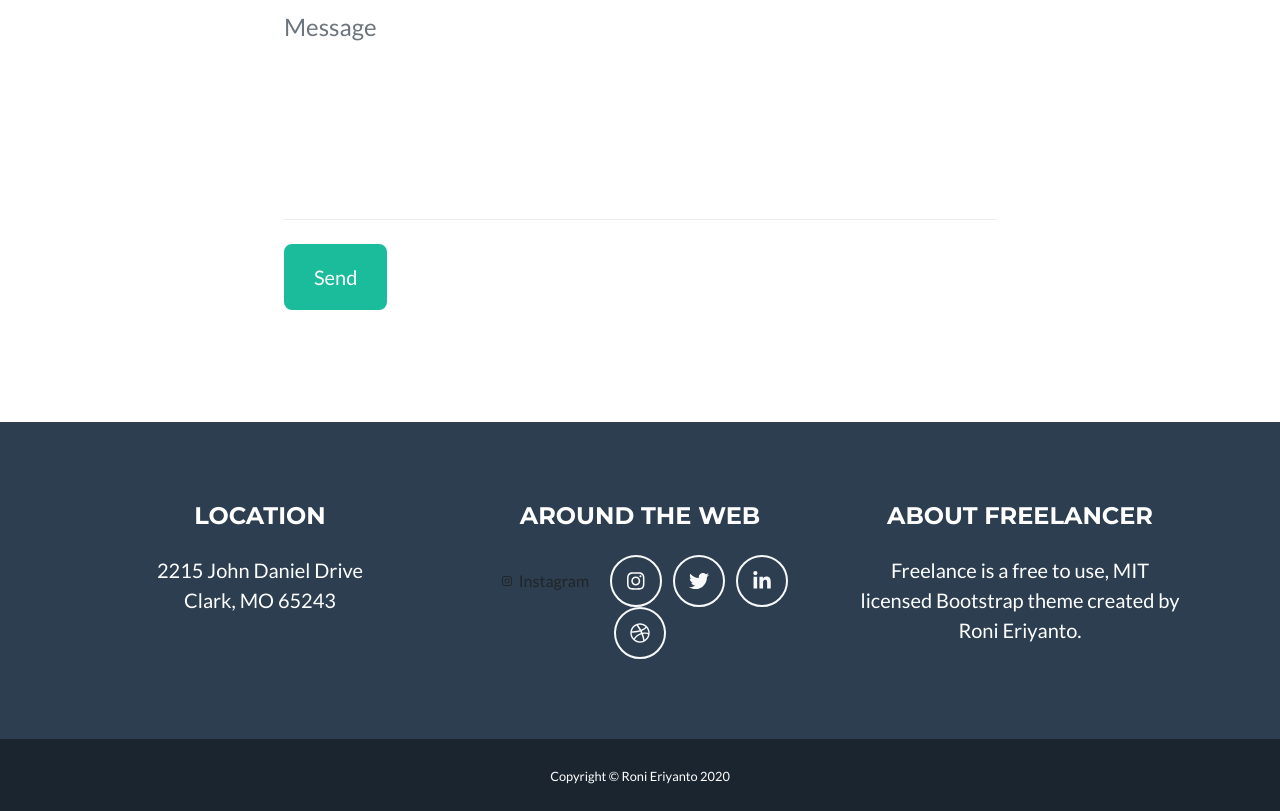
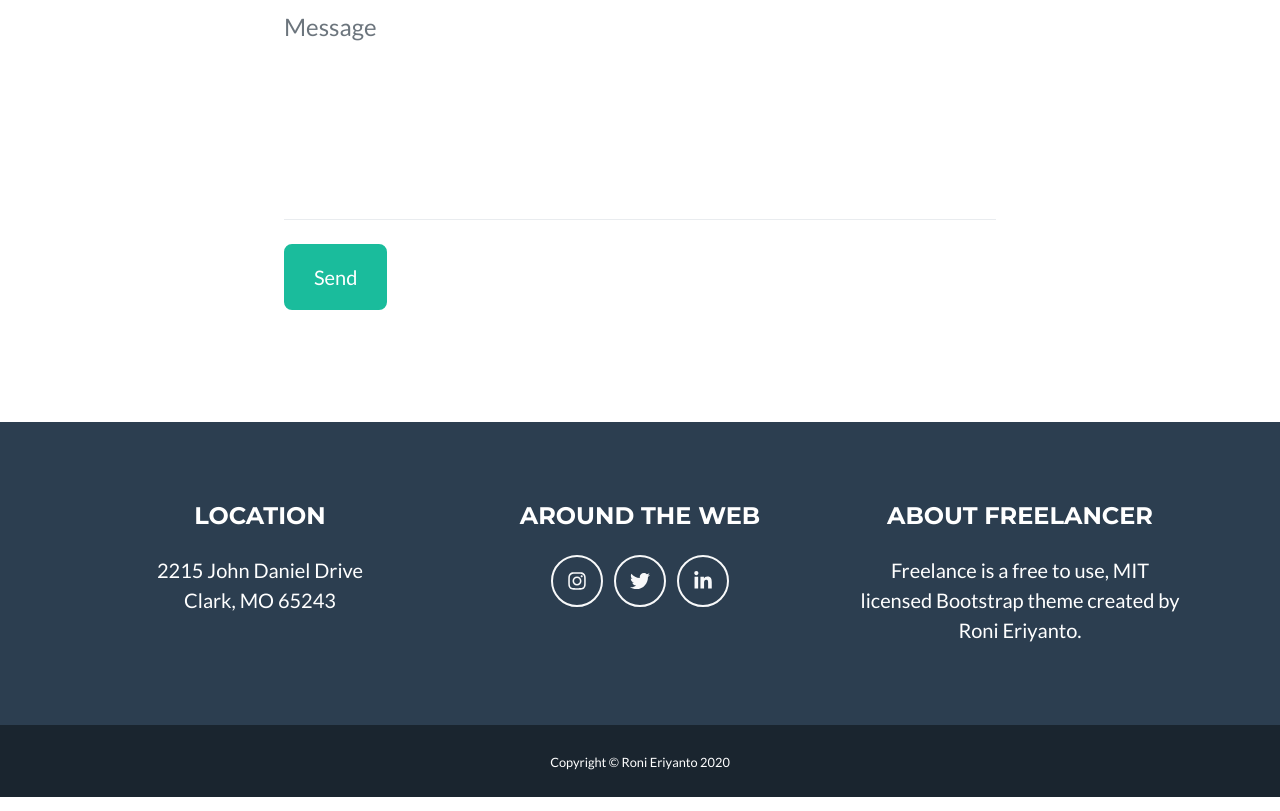
Before and after one commit to ronieriyanto/ronieriyanto.github.io, a plain HTML site: page index.html in a window 1280 px wide. Shown: the part 2672-3483 px from the top of the page. Drawn offline with nearby package versions, Linux system fonts and the light colour scheme.

Commit message:
Update index.html

```diff
--- a/index.html
+++ b/index.html
@@ -208,11 +208,10 @@
                     <div class="col-lg-4 mb-5 mb-lg-0">
                         <h4 class="text-uppercase mb-4">Around the Web</h4>
                         <!--Instagram-->
-                        <button type="button" class="btn btn-ins"><i class="fab fa-instagram pr-1"></i> Instagram</button>
-                        <a class="btn btn-outline-light btn-social mx-1" href="#!"><i class="fab fa-instagram"></i></a>
-                        <a class="btn btn-outline-light btn-social mx-1" href="#!"><i class="fab fa-fw fa-twitter"></i></a>
-                        <a class="btn btn-outline-light btn-social mx-1" href="#!"><i class="fab fa-fw fa-linkedin-in"></i></a>
-                        <a class="btn btn-outline-light btn-social mx-1" href="#!"><i class="fab fa-fw fa-dribbble"></i></a>
+                        <a class="btn btn-outline-light btn-social mx-1" href="https://www.instagram.com/ronierianto/"><i class="fab fa-fw fa-instagram"></i></a>
+                        <a class="btn btn-outline-light btn-social mx-1" href="https://twitter.com/RoniErianto20"><i class="fab fa-fw fa-twitter"></i></a>
+                        <a class="btn btn-outline-light btn-social mx-1" href=""><i class="fab fa-fw fa-linkedin-in"></i></a>
+<!--                         <a class="btn btn-outline-light btn-social mx-1" href="#!"><i class="fab fa-fw fa-dribbble"></i></a> -->
                     </div>
                     <!-- Footer About Text-->
                     <div class="col-lg-4">
```
